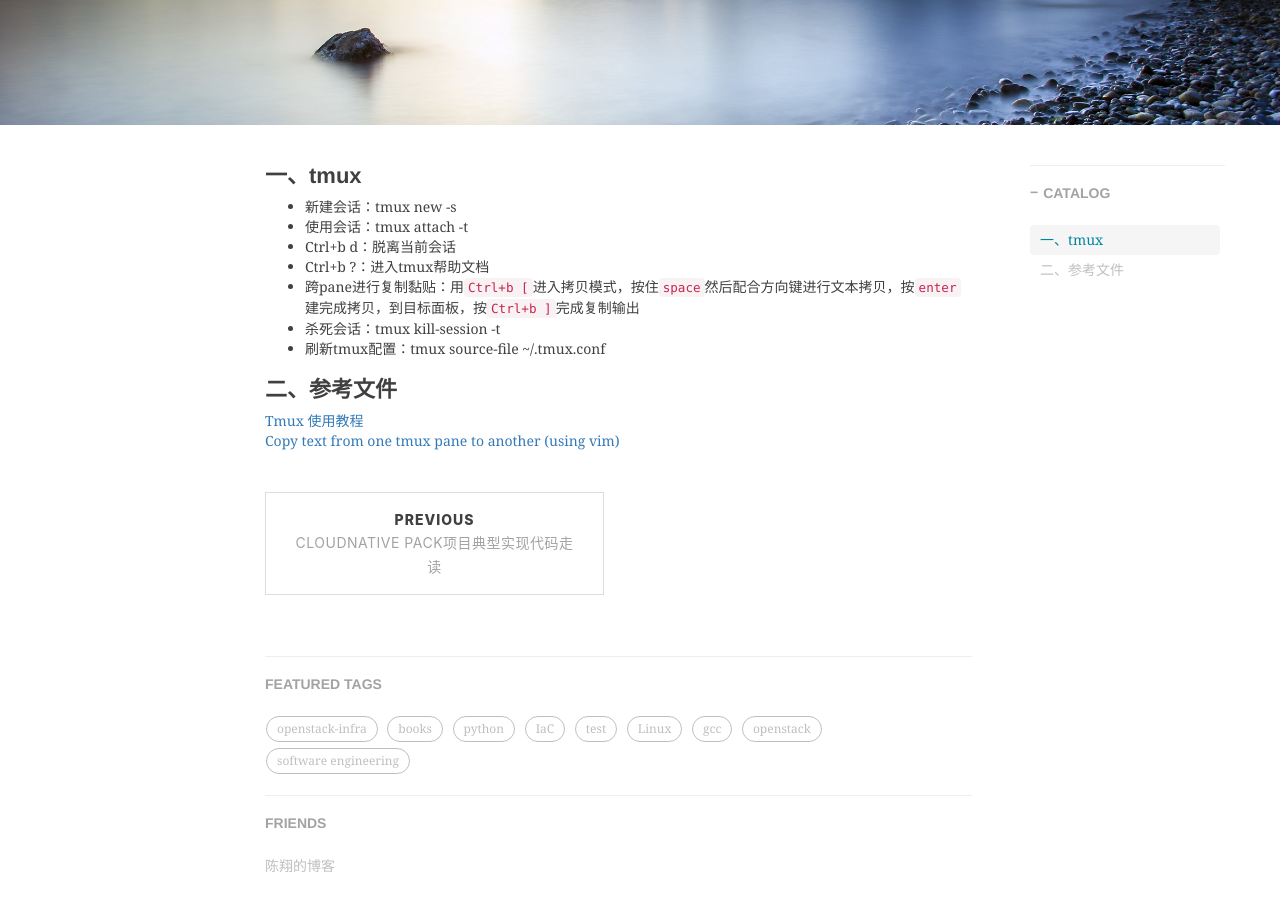
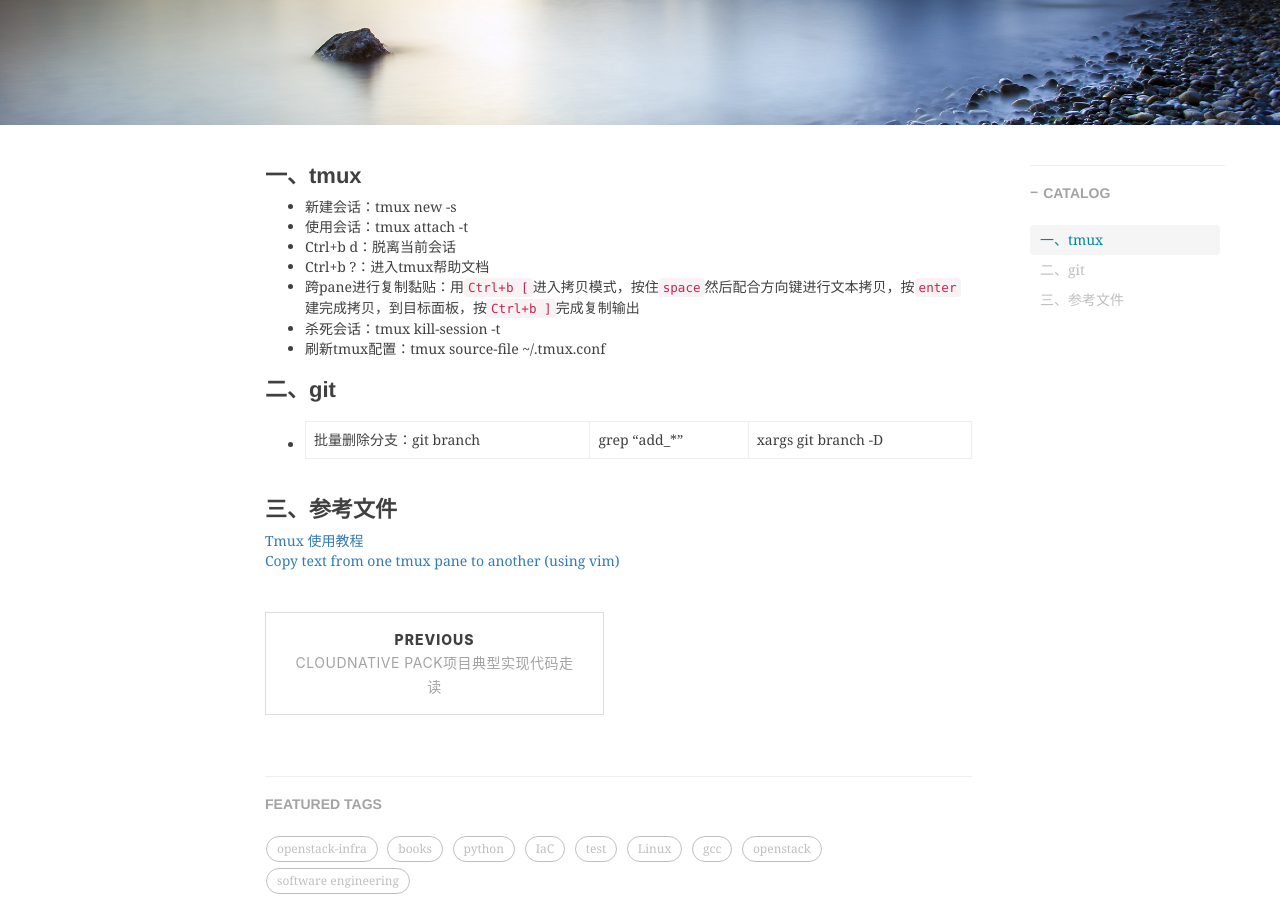
Before and after one commit to shihai1991/shihai1991.github.io, a Jekyll site: the page built from _posts/2022-11-22-linux終端基础命令.md, in a window 1280 px wide and 900 px high, scrolled down 330 px. Built offline with Jekyll 4.4.1, drawn with Linux system fonts in a browser that asks for light colours; nearby versions of some CDN libraries; comment, search, counter and statistics services are not loaded.

Commit message:
Update 2022-11-22-linux終端基础命令.md

```diff
--- a/_posts/2022-11-22-linux終端基础命令.md
+++ b/_posts/2022-11-22-linux終端基础命令.md
@@ -18,7 +18,9 @@ time: '2022.11.22 19:27:00'
 - 杀死会话：tmux kill-session -t <session-name>
 - 刷新tmux配置：tmux source-file ~/.tmux.conf
 
+# 二、git
+- 批量删除分支：git branch | grep "add_*"|xargs git branch -D
 
-# 二、参考文件
+# 三、参考文件
 [Tmux 使用教程](http://www.ruanyifeng.com/blog/2019/10/tmux.html)
 [Copy text from one tmux pane to another (using vim)](https://unix.stackexchange.com/questions/58763/copy-text-from-one-tmux-pane-to-another-using-vim)
```
